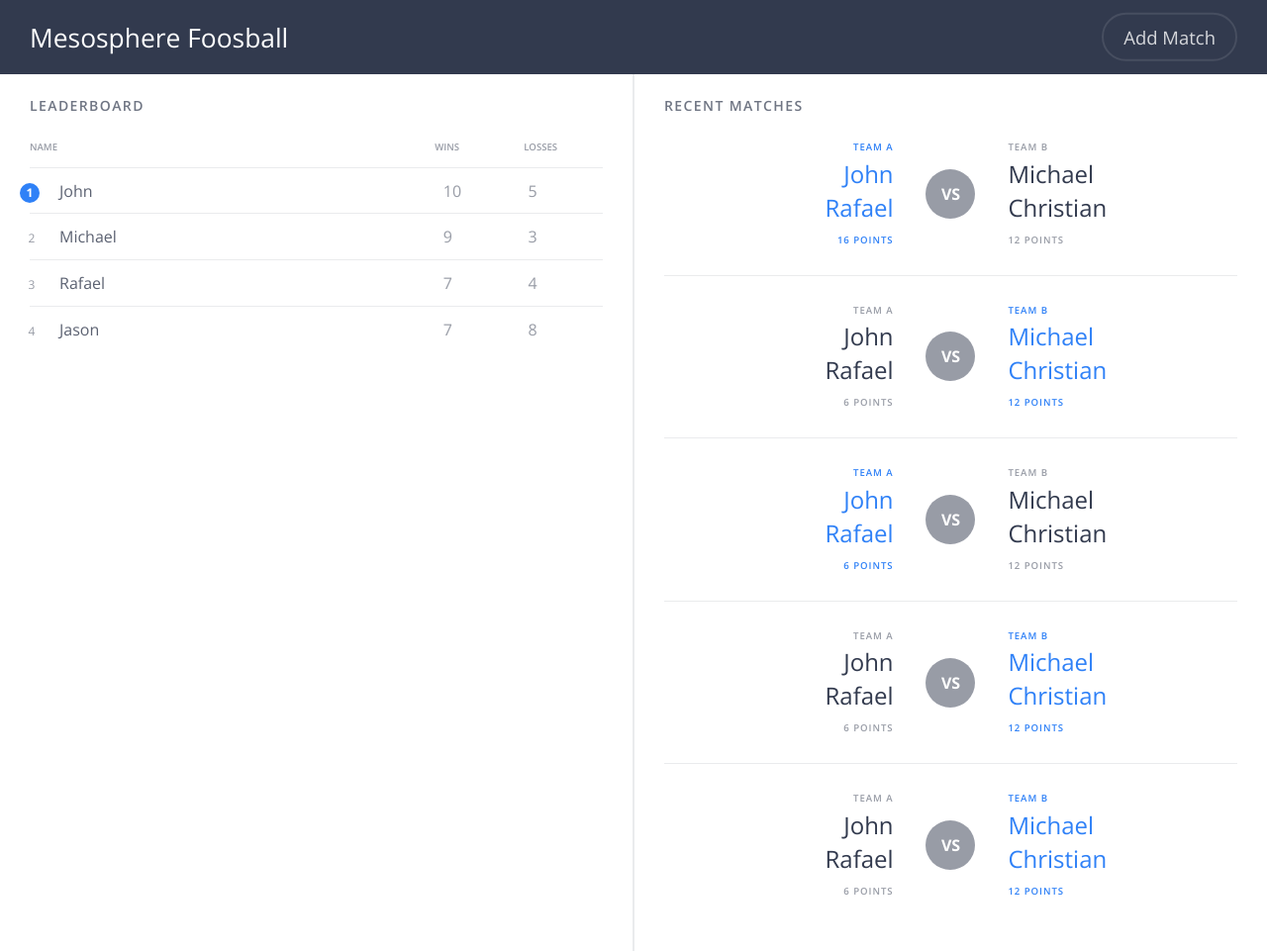
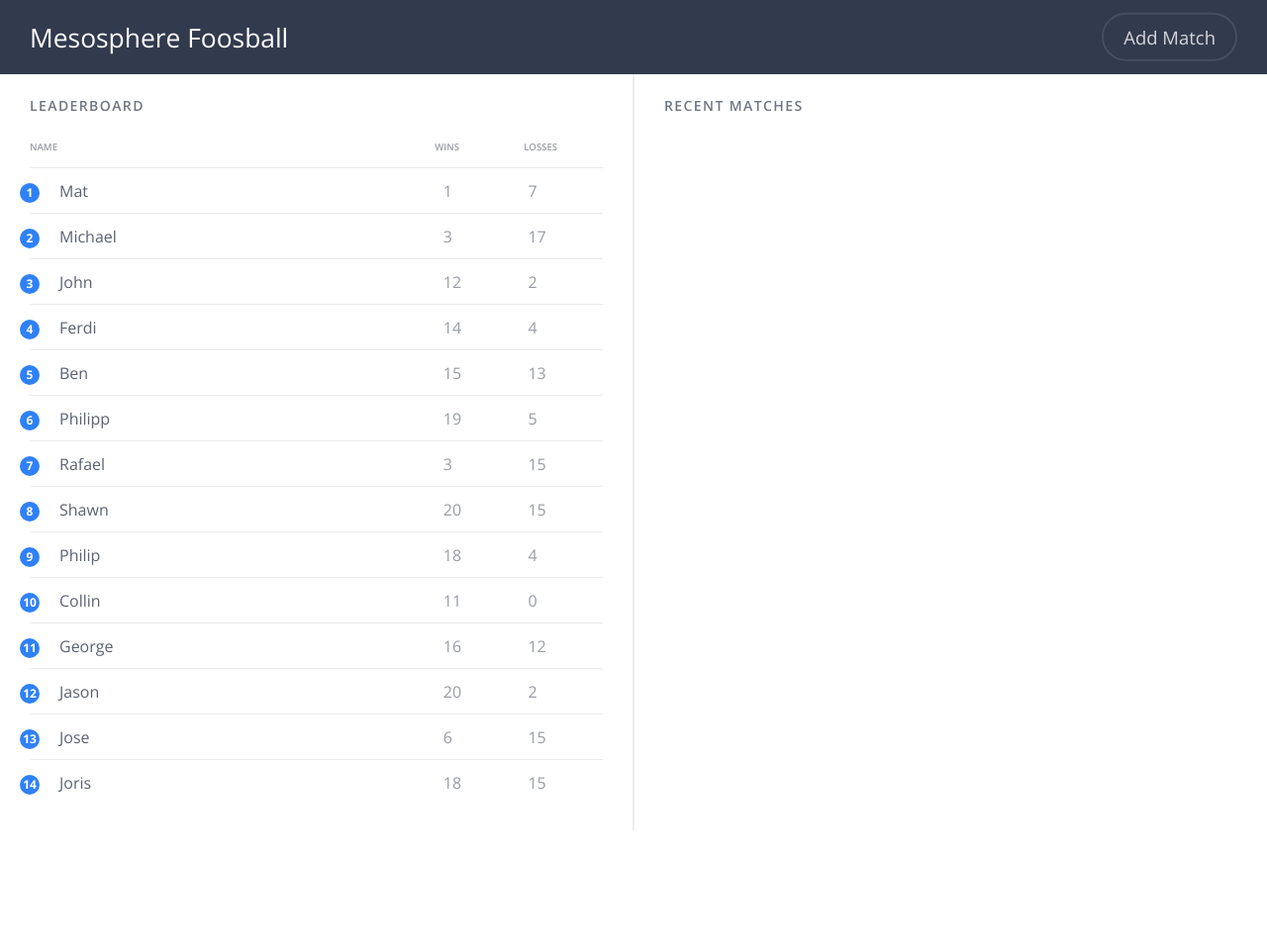
Before and after one commit to pehrlich/foosball, a website built with webpack: page src/index.html in a window 1280 px wide. Shown: the whole page at 99% size. After the commit the page ends 839 px from the top, so only its background shows below. Built offline with nearby package versions, Linux system fonts and the light colour scheme.

Commit message:
Dynamically show users

```diff
--- a/src/index.html
+++ b/src/index.html
@@ -22,8 +22,8 @@
             <span class="leaderboard__label--stats leaderboard__stats--wins">Wins</span>
             <span class="leaderboard__label--stats leaderboard__stats--losses">Losses</span>
           </div>
-          <ol class="leaderboard__list">
-            <li class="is-in-lead">
+           <ol class="leaderboard__list" id="leaderboard__list">
+             <!--  <li class="is-in-lead">
               <span class="leaderboard__name">John</span>
               <span class="leaderboard__stats leaderboard__stats--wins">10</span>
               <span class="leaderboard__stats leaderboard__stats--losses">5</span>
@@ -42,12 +42,13 @@
               <span class="leaderboard__name">Jason</span>
               <span class="leaderboard__stats leaderboard__stats--wins">7</span>
               <span class="leaderboard__stats leaderboard__stats--losses">8</span>
-            </li>
+            </li> -->
           </ol>
         </article>
         <article class="app__section recent-matches">
           <header class="app__header">Recent Matches</header>
-          <a href="match.html" class="match-details">
+
+          <!-- <a href="match.html" class="match-details">
             <div class="match-details__team match-details__team--a is-winner">
               <header class="match-details__team__header">Team A</header>
               <span class="match-details__team__player">John</span>
@@ -131,7 +132,7 @@
               <span class="match-details__team__player">Christian</span>
               <span class="match-details__team__points">12 points</span>
             </div>
-          </a>
+          </a> -->
         </article>
       </section>
     </main>
--- a/src/js/main.js
+++ b/src/js/main.js
@@ -4,14 +4,41 @@ require('../styles/main.scss');
 require('../../api/matches.json');
 require('../../api/users.json');
 
-// TODO: Finish application here
+
+var getData = function (path, cb) {
   var xhr = new XMLHttpRequest();
   xhr.addEventListener('load', function () {
     if (xhr.readyState === XMLHttpRequest.DONE && (xhr.status === 200 || this.status === 304)) {
-    console.log(JSON.parse(xhr.response));
+      // console.log(JSON.parse(xhr.response));
+      cb(JSON.parse(xhr.response), xhr);
     }
   });
 
   // Call API, display result on page
-xhr.open('GET', './api/users.json', true);
+  xhr.open('GET', path, true);
   xhr.send();
+};
+
+
+var populateUserList = function () {
+  'use strict';
+
+  // todo error handling
+  getData('./api/users.json', function (data) {
+    var string = '';
+    for (var i = 0; i < data.length; i++) {
+      // debugger
+      string += `<li class="is-in-lead">
+              <span class="leaderboard__name">${data[i].name}</span>
+              <span class="leaderboard__stats leaderboard__stats--wins">${data[i].wins}</span>
+              <span class="leaderboard__stats leaderboard__stats--losses">${data[i].losses}</span>
+            </li>`;
+    }
+    document.getElementById('leaderboard__list').innerHTML = string;
+    // debugger
+  });
+
+};
+
+
+populateUserList();
```
Lines whose indentation alone changed are shown as unchanged.
